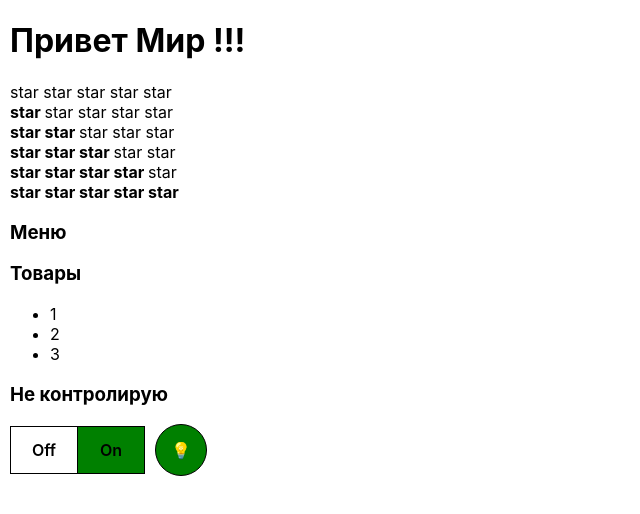
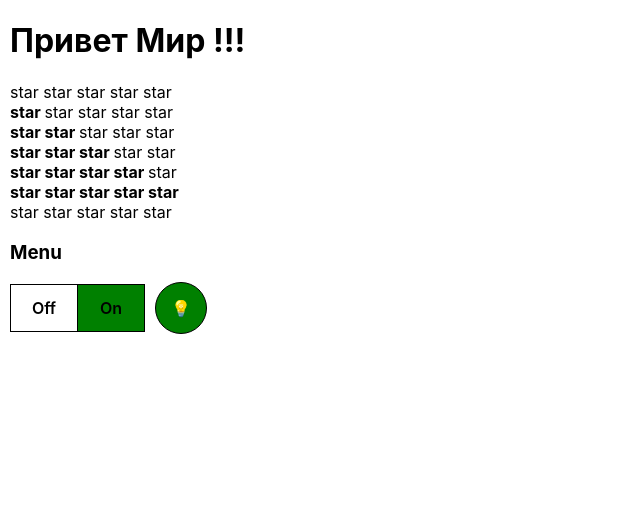
Before and after one commit to DaniyelGit/react-mini-practicum, a React (Create React App) app: page / in a window 1280 px wide. Shown: the top 514 px of the page, without its empty margins (0-640 px from the left). Built offline with nearby package versions, Linux system fonts and the light colour scheme.

Commit message:
added component UnControlledRating hook is used (useMemo)

```diff
--- a/src/App.tsx
+++ b/src/App.tsx
@@ -6,10 +6,13 @@ import {Accordion} from "./components/Accordion/Accordion";
 import {PageTitle} from "./components/PageTitle/PageTitle";
 import {OnOff} from "./components/OnOff/OnOff";
 import {UnControlledAccordion} from "./components/Accordion/UnControlledAccordion";
+import {UnControlledRating} from "./components/Rating/UnControlledRating";
 
 function App() {
 
    const [onOffValue, setOnOffValue] = useState<boolean>(true);
+
+
 
    return (
       <div className={'container'}>
@@ -22,10 +25,12 @@ function App() {
          <Rating value={4}/>
          <Rating value={5}/>
 
-         <Accordion title={'Меню'} collapsed={true}/>
-         <Accordion title={'Товары'} collapsed={false}/>
+         <UnControlledRating/>
 
-         <UnControlledAccordion title={'Не контролирую'}/>
+         {/*<Accordion title={'Меню'} collapsed={true}/>*/}
+         {/*<Accordion title={'Товары'} collapsed={false}/>*/}
+
+         <UnControlledAccordion title={'Menu'}/>
 
          <OnOff
             onOffValue={onOffValue}
--- /dev/null
+++ b/src/components/Rating/UnControlledRating.tsx
@@ -0,0 +1,34 @@
+import React, {useState} from 'react';
+
+
+export function UnControlledRating() {
+
+   const [active, setActive] = useState<number>(0);
+
+   return (
+     <div>
+        <Star sellected={active > 0} setActive={() => setActive(1)}/>
+        <Star sellected={active > 1} setActive={() => setActive(2)}/>
+        <Star sellected={active > 2} setActive={() => setActive(3)}/>
+        <Star sellected={active > 3} setActive={() => setActive(4)}/>
+        <Star sellected={active > 4} setActive={() => setActive(5)}/>
+     </div>
+   );
+
+}
+
+type StarPropsType = {
+   sellected: boolean
+   setActive: () => void
+}
+
+function Star(props: StarPropsType) {
+
+   const star = props.sellected ?
+      <b><span onClick={props.setActive}>star </span></b>
+      : <span onClick={props.setActive}>star </span>
+
+   return (
+      <>{star}</>
+   );
+}
```
